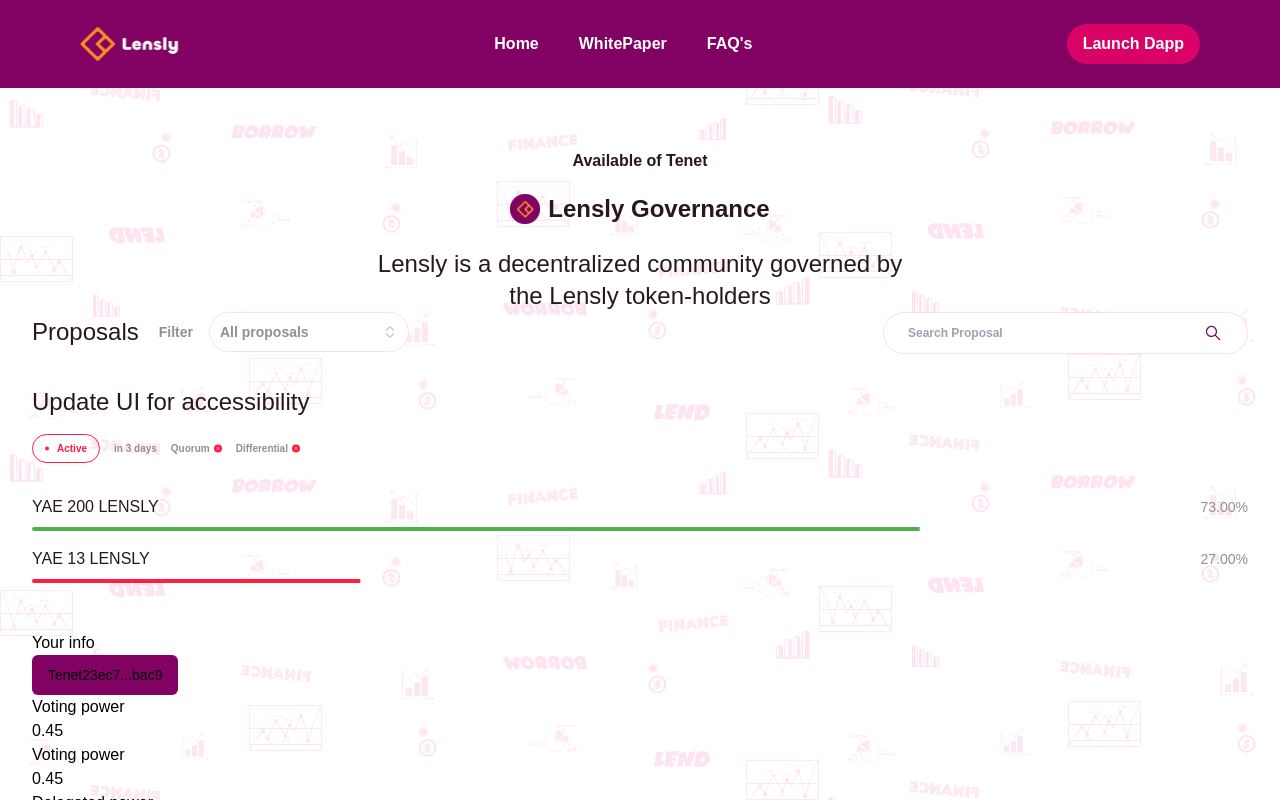
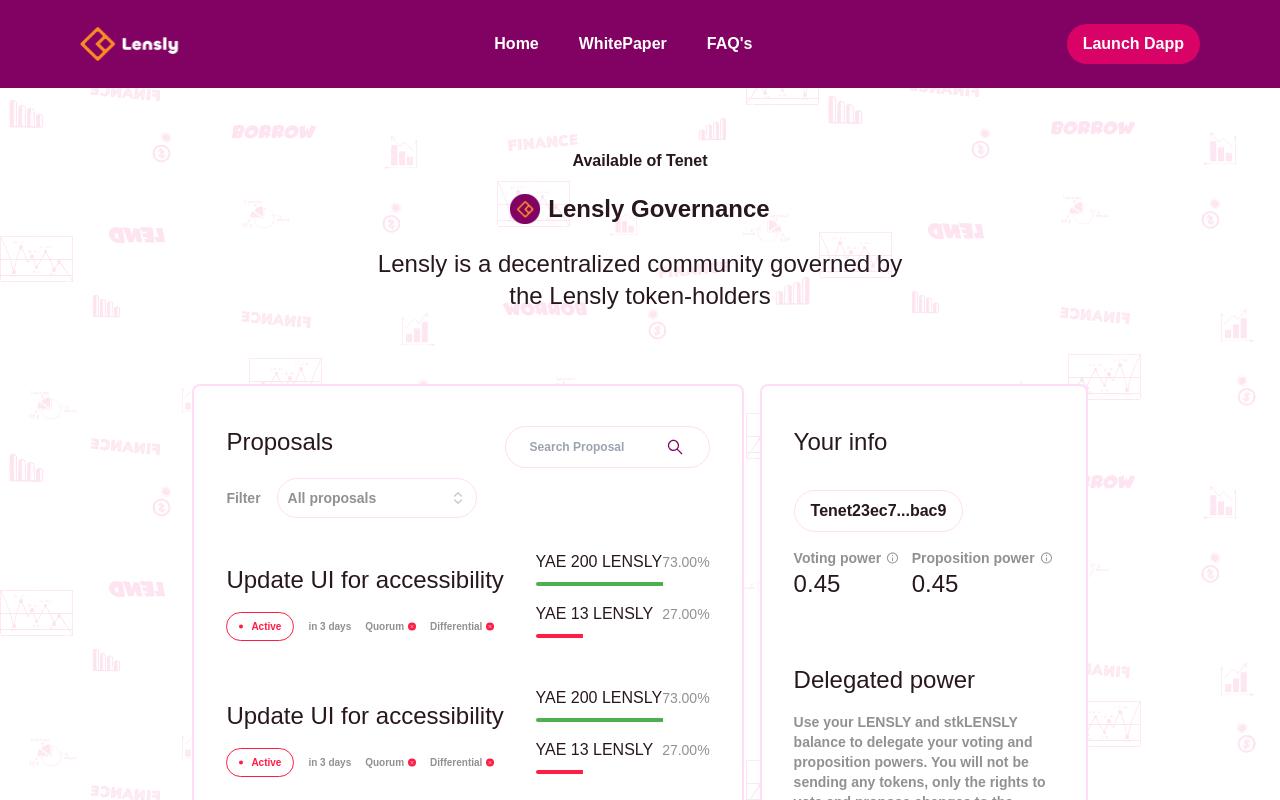
Before and after one commit to Jheff4/lensly, a Next.js app: page /governance in a window 1280 px wide. Shown: the top 800 px of the page. Built offline with nearby package versions, Linux system fonts and the light colour scheme; a web font is replaced by a local one.

Commit message:
completed the governance page

```diff
--- a/components/governance/DropDown.tsx
+++ b/components/governance/DropDown.tsx
@@ -52,7 +52,7 @@
           variant="outline"
           role="combobox"
           aria-expanded={open}
-          className="w-[200px] justify-between flex bg-white items-center gap-6 border p-2.5 rounded-[28px] border-solid border-[#FFDDF7] text-[#919191] text-sm font-semibold"
+          className="w-[12.5rem] max-xs:w-fit justify-between flex bg-white items-center gap-6 border p-2.5 rounded-[28px] border-solid border-[#FFDDF7] text-[#919191] text-sm font-semibold shrink-0"
         >
           {value
             ? proposals.find((proposal) => proposal.value === value)?.label
--- a/components/governance/Head.tsx
+++ b/components/governance/Head.tsx
@@ -8,10 +8,10 @@
 const Head = () => {
   return (
     <div>
-      <Tabs defaultValue="proposals" className="w-full ease-in md:hidden flex items-center flex-col mt-[4rem]">
+      <Tabs defaultValue="proposals" className="w-full ease-in lg:hidden flex items-center flex-col mt-[4rem]">
         <TabsList className="flex flex-row justify-between border bg-white rounded-[100px] items-center border-solid border-[#FFDDF7] w-fit p-1.5">
-          <TabsTrigger className="aria-selected:bg-cardinalPink aria-selected:text-white text-sm px-[3rem] sm:px-[4rem] font-semibold rounded-[100px] text-[#919191]" value="proposals">Proposals</TabsTrigger>
-          <TabsTrigger className="aria-selected:bg-cardinalPink aria-selected:text-white text-sm px-[3rem] sm:px-[4rem] font-semibold rounded-[100px] text-[#919191]" value="info">Your info</TabsTrigger>
+          <TabsTrigger className="aria-selected:bg-cardinalPink aria-selected:text-white text-sm max-xs:px-[2rem] px-[3rem] sm:px-[4rem] font-semibold rounded-[100px] text-[#919191]" value="proposals">Proposals</TabsTrigger>
+          <TabsTrigger className="aria-selected:bg-cardinalPink aria-selected:text-white text-sm max-xs:px-[2rem] px-[3rem] sm:px-[4rem] font-semibold rounded-[100px] text-[#919191]" value="info">Your info</TabsTrigger>
         </TabsList>
 
         <TabsContent
@@ -25,19 +25,22 @@
 
         <TabsContent
           value="info"
-          className="shrink-0 border bg-white w-full rounded-lg border-solid border-[#FFDDF7]"
+          className="shrink-0 border bg-white w-full rounded-lg border-solid border-[#FFDDF7] px-6 py-9 sm:px-8 mt-[2rem]"
         >
           <Info />
         </TabsContent>
       </Tabs>
 
-      <div className='max-md:hidden'>
-        <div>
+      <div className='max-lg:hidden flex flex-row items-start gap-4 justify-center mt-[4.5rem]'>
+        <div className='max-lg:max-w-fit shrink-0 bg-white rounded-lg border-2 border-solid border-[#FFDDF7] px-6 py-10 sm:px-8'>
           <ProposalHead />
+          <Proposal />
+          <Proposal />
+          <Proposal />
           <Proposal />
         </div>
 
-        <div>
+        <div className='max-w-[20.5rem] shrink-0 bg-white rounded-lg border-2 border-solid border-[#FFDDF7] px-6 py-10 sm:px-8'>
           <Info />
         </div>
       </div>
--- a/components/governance/Info.tsx
+++ b/components/governance/Info.tsx
@@ -1,31 +1,48 @@
 import { Button } from '../ui/button'
+import Image from "next/image"
 
 const Info = () => {
   return (
     <div>
       <div>
-        <h1>Your info</h1>
-        <Button>
+        <h1 className='text-gondola text-2xl font-medium mb-8'>Your info</h1>
+        <div className='inline-flex justify-center items-center border px-4 py-2 rounded-[100px] border-solid border-[#FFDDF7] text-gondola text-base font-bold mb-4'>
           Tenet23ec7...bac9
-        </Button>
-        <div>
-          <div>
-            <p>Voting power</p>
-            <p>0.45</p>
+        </div>
+        <div className='flex-between flex-row'>
+          <div className='grid grid-cols-1 items-start'>
+            <p className='text-[#919191] text-sm font-semibold flex flex-row gap-1'>Voting power
+            <Image
+              src="/info.svg"
+              alt="info"
+              width={15}
+              height={15}
+              className=""
+            />
+            </p>
+            <p className='text-gondola text-2xl font-medium'>0.45</p>
           </div>
-          <div>
-            <p>Voting power</p>
-            <p>0.45</p>
+          <div className='grid grid-cols-1 items-start'>
+            <p className='text-[#919191] text-sm font-semibold flex flex-row gap-1'>Proposition power
+            <Image
+              src="/info.svg"
+              alt="info"
+              width={15}
+              height={15}
+              className=""
+            />
+            </p>
+            <p className='text-gondola text-2xl font-medium'>0.45</p>
           </div>
         </div>
       </div>
 
       <div>
-        <h1>Delegated power</h1>
-        <p>
-
+        <h1 className='text-gondola text-2xl font-medium mt-16'>Delegated power</h1>
+        <p className='text-[#919191] mt-4 text-sm font-semibold'>
+          Use your LENSLY and stkLENSLY balance to delegate your voting and proposition powers. You will not be sending any tokens, only the rights to vote and propose changes to the protocol. You can re-delegate or revoke power to self at any time.
         </p>
-        <Button>
+        <Button className='max-w-[18rem] mt-8 flex w-full justify-center items-center gap-2.5 p-4 rounded-[100px] text-white text-base font-bold'>
           Set up delegation
         </Button>
       </div>
--- a/components/governance/Proposal.tsx
+++ b/components/governance/Proposal.tsx
@@ -5,7 +5,7 @@
 
 const Proposal = () => {
   return (
-    <>
+    <div className='md:flex-between gap-5'>
       {/* FIRST SECTION */}
       <div className='mb-8'>
         <h1 className='text-gondola text-2xl font-medium mb-4'>
@@ -89,7 +89,7 @@
         </div>
       </div>
 
-    </>
+    </div>
   )
 }
 
--- a/components/governance/ProposalHead.tsx
+++ b/components/governance/ProposalHead.tsx
@@ -9,8 +9,8 @@
   return (
     <>
       {/* <Proposal /> */}
-      <div className='flex flex-row items-start mb-8'>
-        <div className='flex flex-col md:flex-row md:items-center gap-5'>
+      <div className='flex flex-row items-start mb-8 gap-5'>
+        <div className='flex flex-col gap-5'>
           <h1 className='text-gondola text-2xl font-medium'>
             Proposals
           </h1>
@@ -22,7 +22,7 @@
 
         <div className="flex flex-row w-full justify-end">
           <Input
-            className="max-w-[20rem] border rounded-[100px] rounded-r-none border-r-0 border-solid border-[#FFDDF7] text-[rgba(145,145,145,0.48)] text-xs font-semibold max-md:hidden"
+            className="w-[10rem] max-lg:w-[15rem] ml-2 border rounded-[100px] rounded-r-none border-r-0 border-solid border-[#FFDDF7] text-[rgba(145,145,145,0.48)] text-xs font-semibold max-md:hidden"
             type="search"
             placeholder="Search Proposal"
           />
```
Also changed, not shown: public/Info.svg (added).
